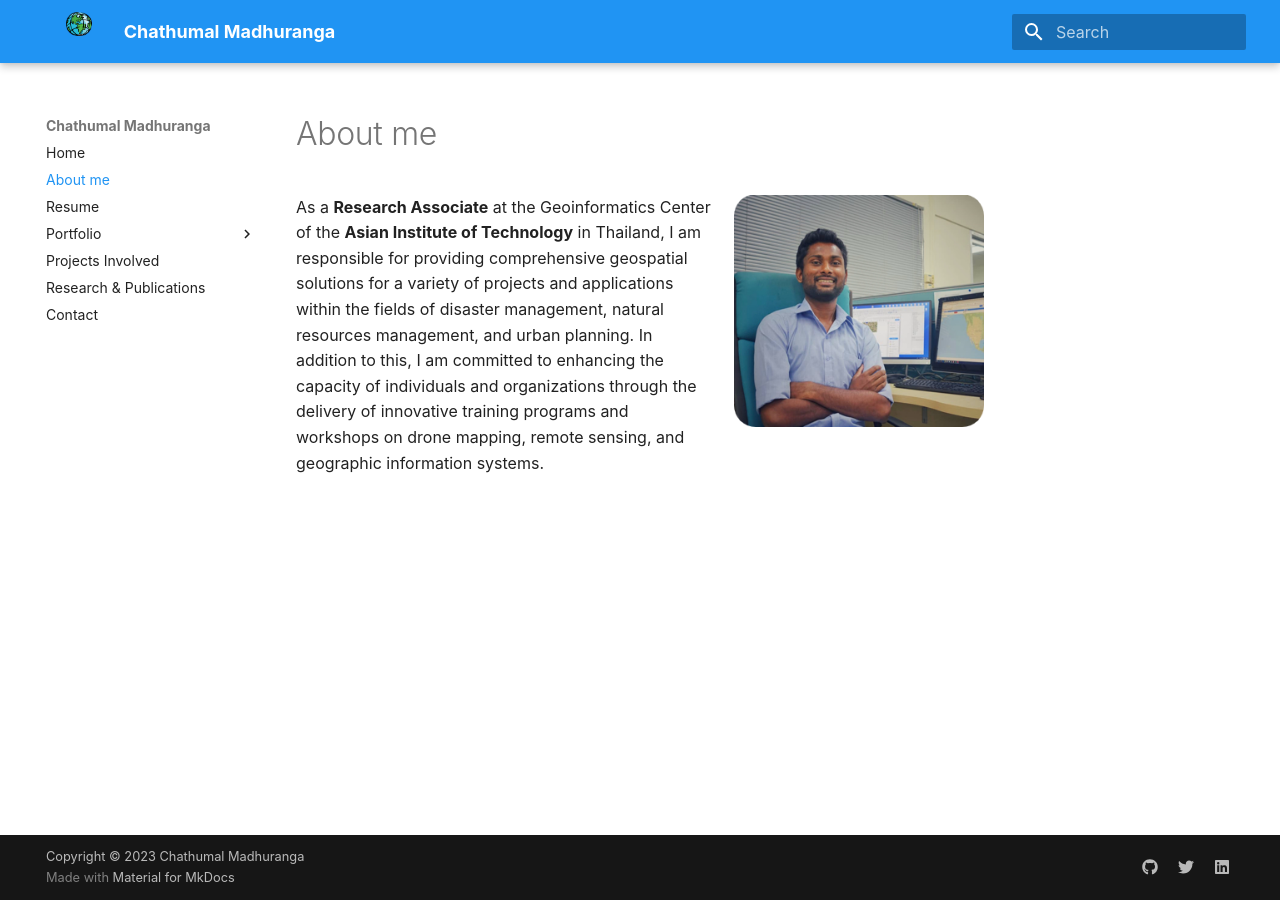
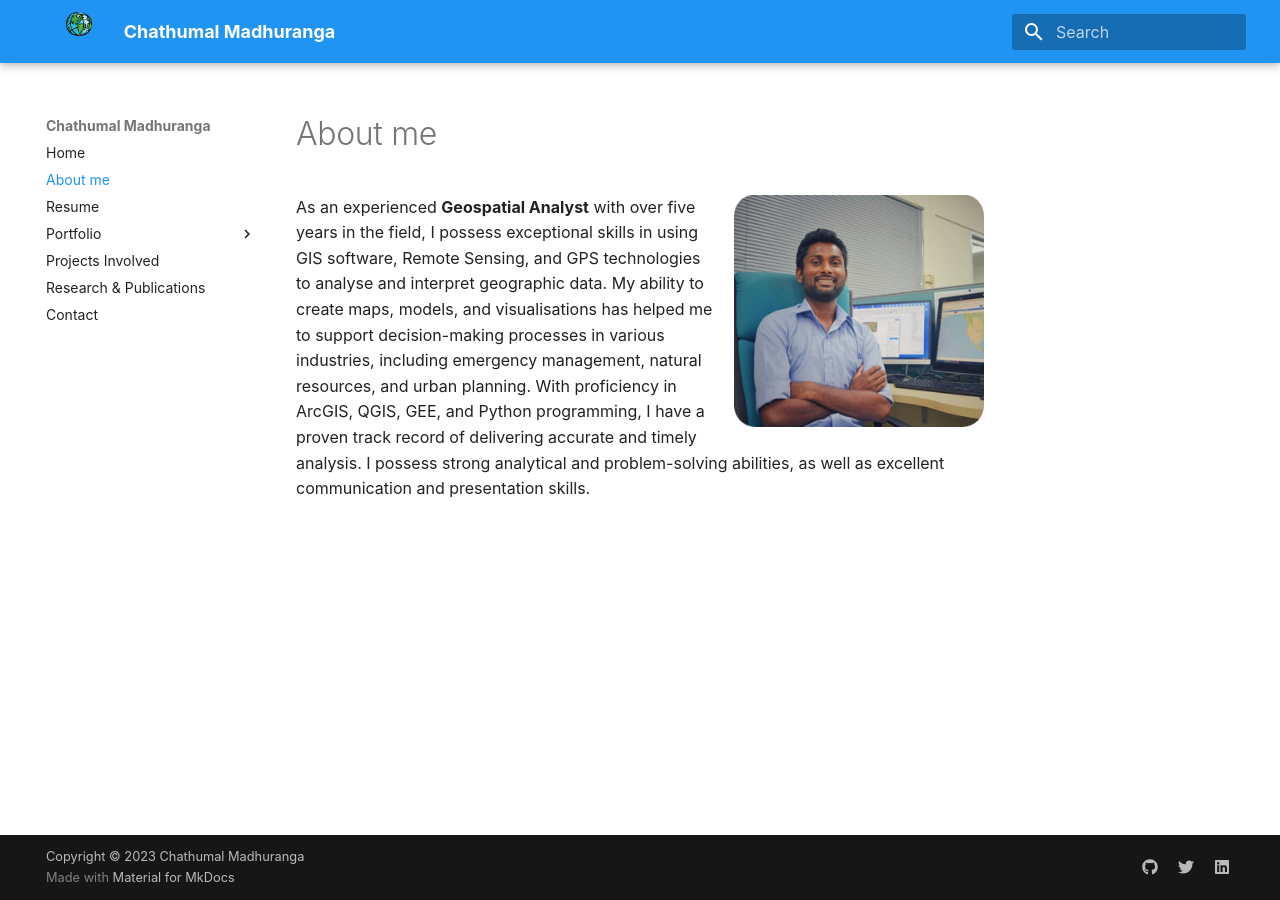
Before and after one commit to chathumal93/chathumal93.github.io, an MkDocs documentation site: the page built from docs/aboutme.md, in a window 1280 px wide. Built offline with MkDocs 1.6.1 and Material for MkDocs 9.7.7, drawn with Linux system fonts in a browser that asks for light colours; some web fonts are replaced.

Commit message:
update 2023May

```diff
--- a/docs/aboutme.md
+++ b/docs/aboutme.md
@@ -7,5 +7,5 @@
 
 # About me
 <p><img src="/images/profile.png" width="250" height="180">
-As a <b>Research Associate</b> at the Geoinformatics Center of the <b>Asian Institute of Technology</b> in Thailand, I am responsible for providing comprehensive geospatial solutions for a variety of projects and applications within the fields of disaster management, natural resources management, and urban planning. In addition to this, I am committed to enhancing the capacity of individuals and organizations through the delivery of innovative training programs and workshops on drone mapping, remote sensing, and geographic information systems.
+As an experienced <b>Geospatial Analyst</b> with over five years in the field, I possess exceptional skills in using GIS software, Remote Sensing, and GPS technologies to analyse and interpret geographic data. My ability to create maps, models, and visualisations has helped me to support decision-making processes in various industries, including emergency management, natural resources, and urban planning. With proficiency in ArcGIS, QGIS, GEE, and Python programming, I have a proven track record of delivering accurate and timely analysis. I possess strong analytical and problem-solving abilities, as well as excellent communication and presentation skills.
 </p>
--- a/mkdocs.yml
+++ b/mkdocs.yml
@@ -65,7 +65,7 @@
     - icon: fontawesome/brands/twitter
       link: https://twitter.com/chathumal93
     - icon: fontawesome/brands/linkedin
-      link: https://www.linkedin.com/in/chathumal-madhuranga-440a4779/
+      link: https://www.linkedin.com/in/chathumal-madhuranga/
 
 # Copyright
 copyright: 'Copyright &copy; 2023 Chathumal Madhuranga'
```
